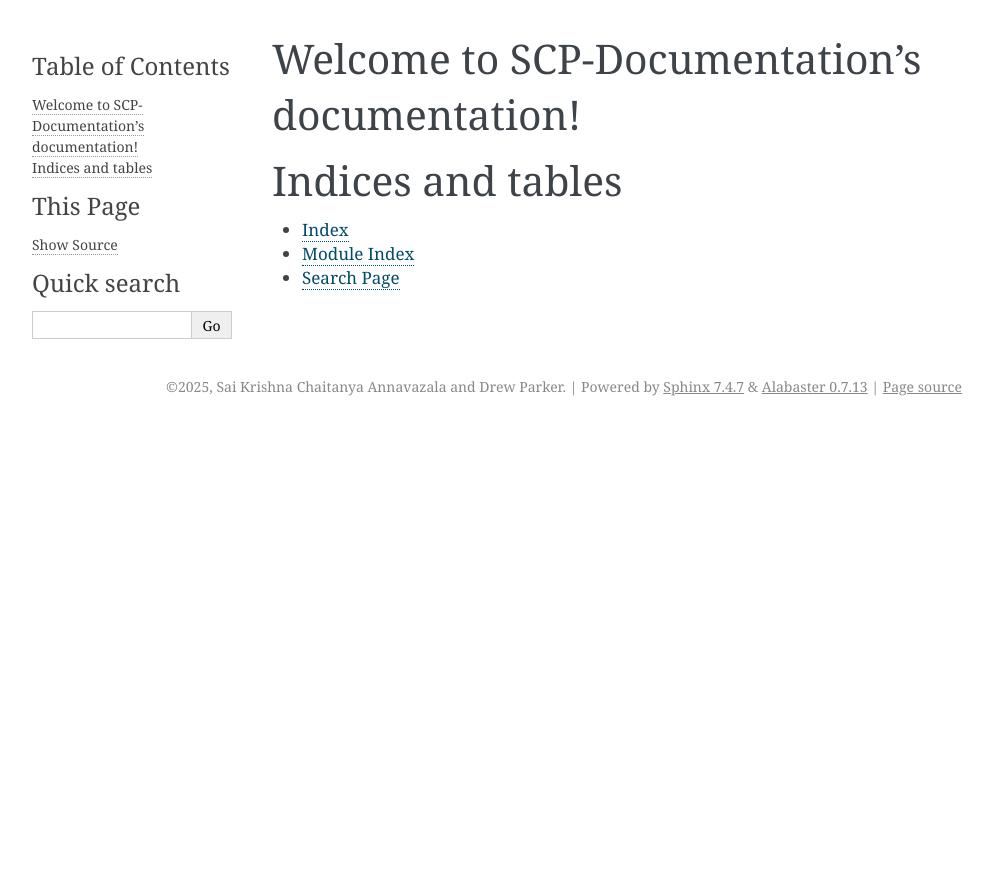
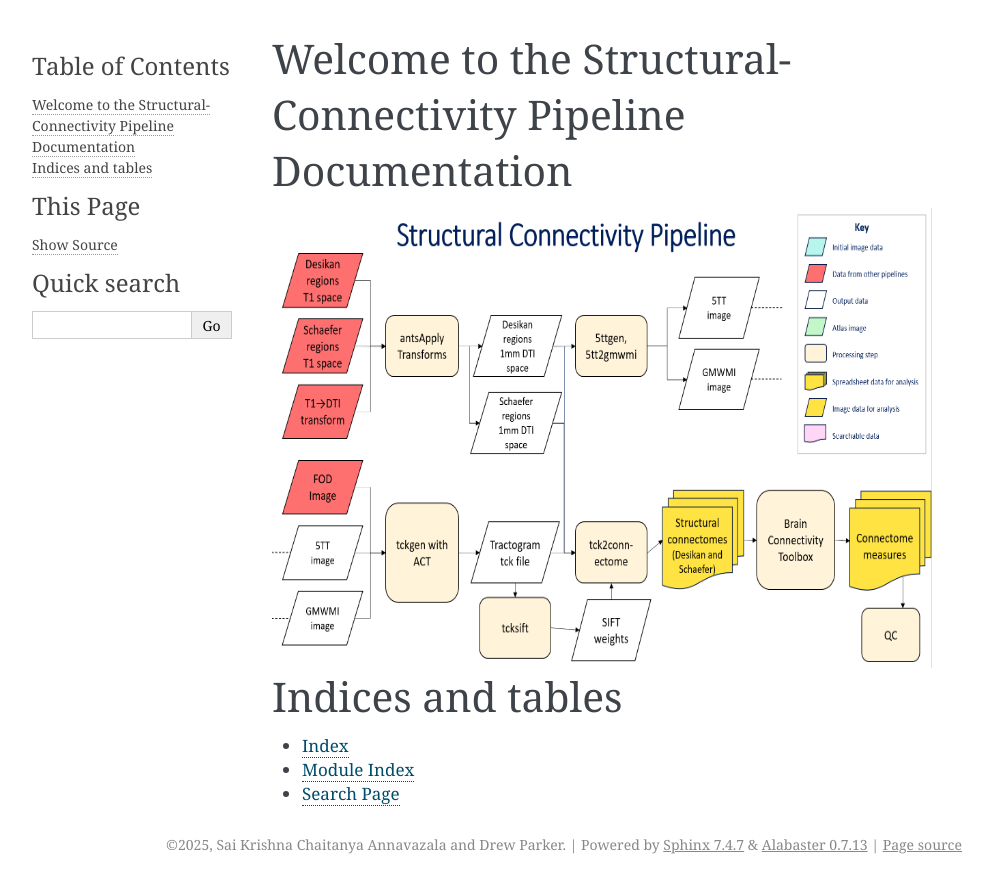
Before and after one commit to SaiKrishnaChaitanya24/SCP-Documentation, a Sphinx documentation site: the page built from source/index.rst, in a window 1280 px wide. Shown: the top 893 px of the page, without its empty margins (148-1141 px from the left). Built offline with Sphinx 7.4.7, drawn with Linux system fonts in a browser that asks for light colours.

Commit message:
Update index.rst

```diff
--- a/source/index.rst
+++ b/source/index.rst
@@ -3,13 +3,15 @@
    You can adapt this file completely to your liking, but it should at least
    contain the root `toctree` directive.
 
-Welcome to SCP-Documentation's documentation!
+Welcome to the Structural-Connectivity Pipeline Documentation
 =============================================
 
-.. toctree::
-   :maxdepth: 2
-   :caption: Contents:
-
+.. image:: images/SCP_image1.png
+   :alt: T1 and DTI Preprocessing pipeline
+   :width: 800px
+   :height: 400px
+   :scale: 115 %
+   :align: center
 
 
 Indices and tables
```
